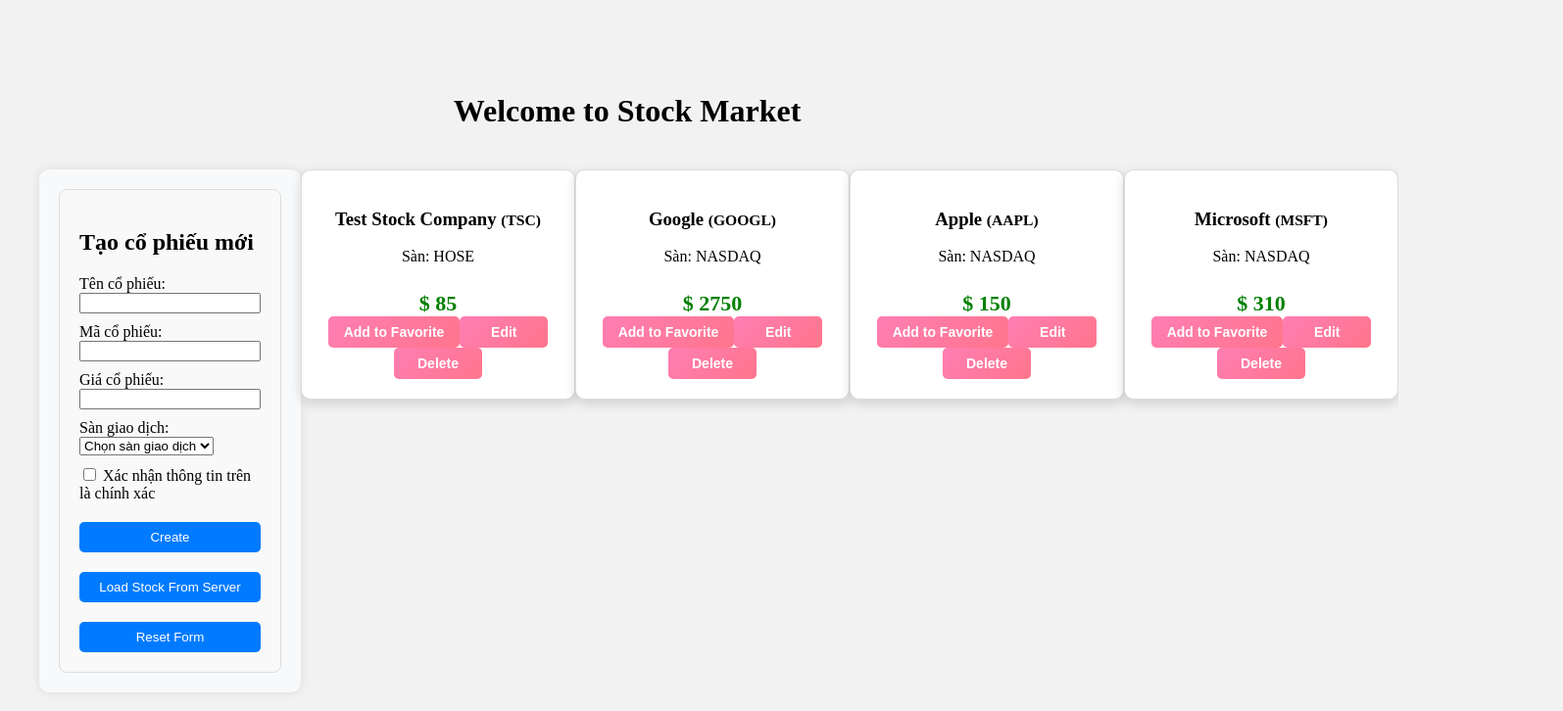
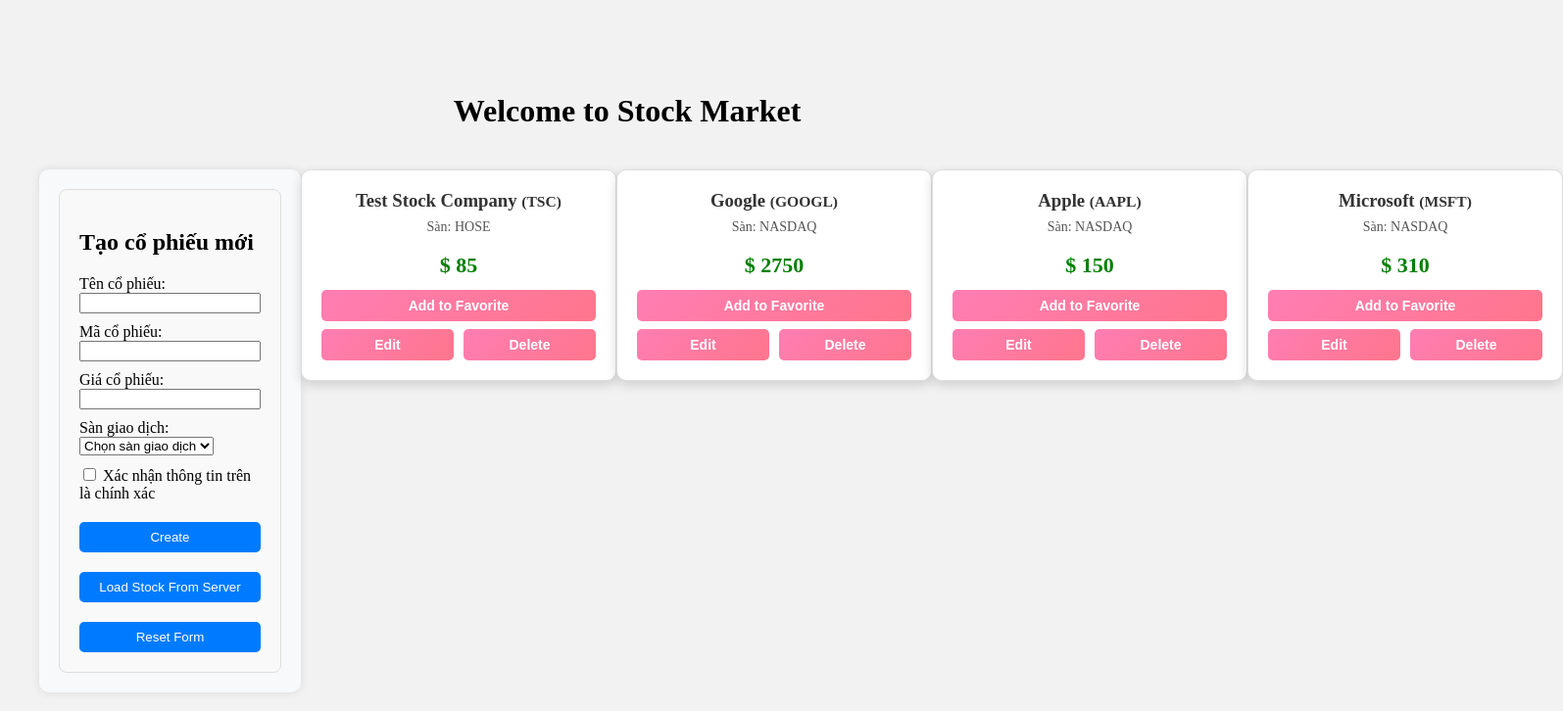
Before and after one commit to KhangNguyen0105/stock-market, an Angular app: page / in a window 1280 px wide. Shown: the top 726 px of the page at 98% size, 1595 px wide, since content can reach past the window. Built offline with nearby package versions, Linux system fonts and the light colour scheme.

Commit message:
Change some CSS

```diff
--- a/src/app/stock/stock-item/stock-item.component.css
+++ b/src/app/stock/stock-item/stock-item.component.css
@@ -1,8 +1,9 @@
 /* Container chính */
 .stock-container {
   display: flex;
+  flex-wrap: wrap; /* Cho phép các item xuống hàng khi vượt quá chiều rộng */
   justify-content: center;
-    align-items: center;
+  gap: 20px; /* Khoảng cách giữa các stock-item */
   background-color: #f5f5f5;
   padding: 20px;
 }
@@ -10,38 +11,31 @@
 /* Card hiển thị stock */
 .stock-item {
   width: 280px;
-    height: auto;
+  background: white;
+  padding: 20px;
+  border-radius: 10px;
+  box-shadow: 0 4px 12px rgba(0, 0, 0, 0.15);
+  border: 1px solid #ddd;
   display: flex;
   flex-direction: column;
   align-items: center;
-    justify-content: space-between;
-    padding: 20px;
-    box-sizing: border-box;
   text-align: center;
-    background: white;
-    border-radius: 10px;
-    box-shadow: 0 4px 12px rgba(0, 0, 0, 0.15);
-    border: 1px solid #ddd;
 }
 
-  /* Tên và mã cổ phiếu */
-  .name h3,
-  .name h4 {
-    display: inline;
+/* Thông tin cổ phiếu */
+.info h3 {
+  margin: 0;
   font-weight: bold;
-    margin: 0;
   color: #333;
 }
 
-  /* Thông tin sàn */
-  .exchange {
+.info p {
+  margin: 8px 0;
   font-size: 14px;
-    font-weight: bolder;
   color: #555;
-    margin: 8px 0;
 }
 
-  /* Giá */
+/* Giá cổ phiếu */
 .price {
   font-size: 22px;
   margin-top: 10px;
@@ -56,17 +50,20 @@
   color: red;
 }
 
-  /* Các nhóm nút */
-  .button-group {
-    display: flex;
-    justify-content: center;
-    gap: 10px; /* Khoảng cách giữa các nút */
+/* Khu vực hành động */
+.actions {
+  width: 100%;
   margin-top: 12px;
 }
 
-  /* Nút chung */
-  button {
-    padding: 8px 16px;
+.favorite-action {
+  margin-bottom: 8px; /* Khoảng cách giữa nút "Add to Favorite" và các nút khác */
+}
+
+.favorite-action button,
+.other-actions button {
+  width: 100%;
+  padding: 8px 0;
   font-size: 14px;
   font-weight: bold;
   color: white;
@@ -75,19 +72,28 @@
   border-radius: 5px;
   cursor: pointer;
   transition: all 0.3s ease;
-    min-width: 90px; /* Để nút cân đối nhau */
 }
 
-  button:hover {
+.favorite-action button:hover,
+.other-actions button:hover {
   background: linear-gradient(135deg, #ff6584, #ff4f70);
   transform: scale(1.05);
 }
 
-  button:disabled {
+.favorite-action button:disabled {
   background: #ccc;
   color: #666;
   cursor: not-allowed;
   transform: none;
+}
+
+.other-actions {
+  display: flex;
+  gap: 10px;
+}
+
+.other-actions button {
+  flex: 1;
 }
 
   /* FORM EDIT CSS */
--- a/src/app/stock/stock-item/stock-item.component.html
+++ b/src/app/stock/stock-item/stock-item.component.html
@@ -10,13 +10,18 @@
   </div>
 
   <div class="actions">
+    <div class="favorite-action">
       <button (click)="toggleFavorite($event)" [disabled]="stock.favorite">
         {{ stock.favorite ? 'Favorited' : 'Add to Favorite' }}
       </button>
+    </div>
+    <div class="other-actions">
       <button (click)="onEdit()">Edit</button>
       <button (click)="onDelete()">Delete</button>
     </div>
   </div>
+</div>
+
 
   <!-- Edit Mode -->
   <div class="stock-edit-form" *ngIf="isEditing">
```
Lines whose indentation alone changed are shown as unchanged.
